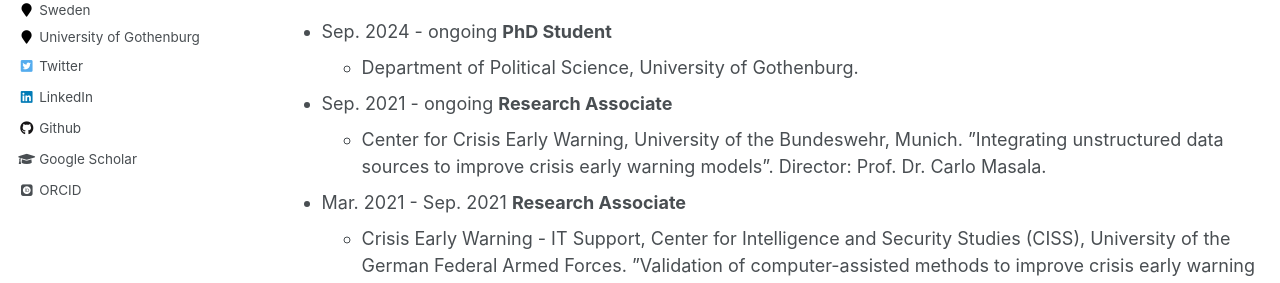
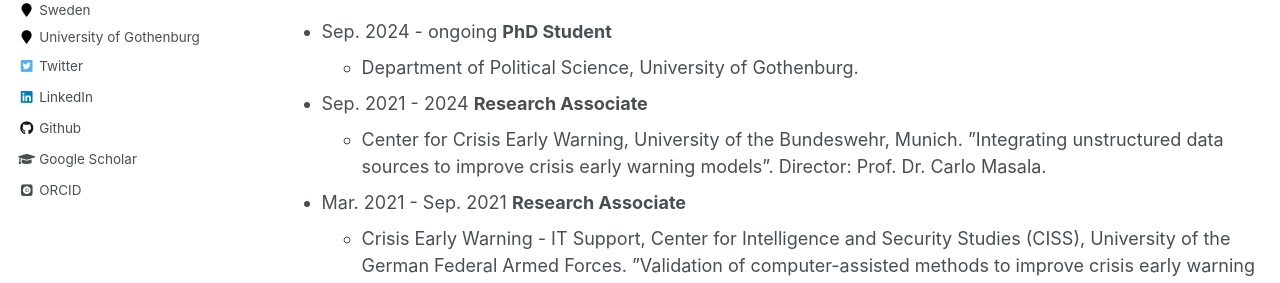
Before and after one commit to jwalterskirchen/jwalterskirchen.github.io, a Jekyll site: the page built from _pages/cv.md, in a window 1280 px wide and 900 px high. Shown: the part 417-700 px from the top of the window. Built offline with Jekyll 4.4.1, drawn with Linux system fonts in a browser that asks for light colours; some web fonts are replaced.

Commit message:
Update cv.md

```diff
--- a/_pages/cv.md
+++ b/_pages/cv.md
@@ -22,7 +22,7 @@ Work experience
 ======
 * Sep. 2024 - ongoing <b> PhD Student </b>
   * Department of Political Science, University of Gothenburg.
-* Sep. 2021 - ongoing <b> Research Associate </b>
+* Sep. 2021 - 2024 <b> Research Associate </b>
   * Center for Crisis Early Warning, University of the Bundeswehr, Munich. ”Integrating unstructured data sources to improve crisis early warning models”. Director: Prof. Dr. Carlo Masala.
 * Mar. 2021 - Sep. 2021 <b>Research Associate</b>
   * Crisis Early Warning - IT Support, Center for Intelligence and Security Studies (CISS), University of the German Federal Armed Forces. ”Validation of computer-assisted methods to improve crisis early warning models”. Project manager: Prof. Dr. Carlo Masala.
```
